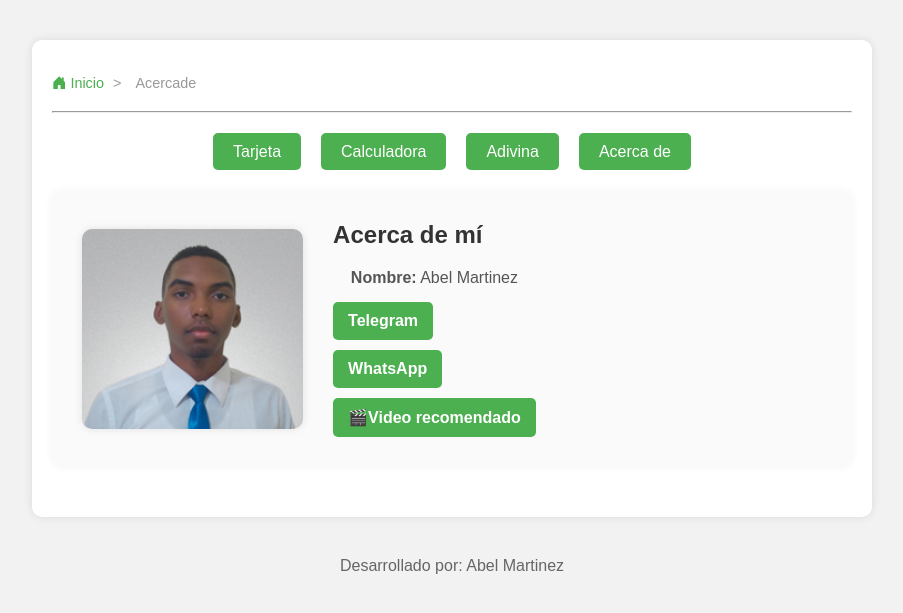
After one commit to abelmartinez04/Programacion-Web, a PHP site: page /acercade.php in a window 1280 px wide. The commit adds this page. Shown: the top 613 px of the page, without its empty margins (188-1091 px from the left). Run offline with PHP 8.4, Linux system fonts and the light colour scheme.

Commit message:
Terminado

```diff
--- /dev/null
+++ b/tarea1/acercade.php
@@ -0,0 +1,79 @@
+<?php require('partes/head.php'); ?>
+<div id="divContenido">
+    <style>
+        .acerca-container {
+            display: flex;
+            align-items: center;
+            gap: 30px;
+            padding: 30px;
+            background-color: #fafafa;
+            border-radius: 10px;
+            box-shadow: 0 0 10px rgba(0,0,0,0.05);
+            max-width: 800px;
+            margin: 30px auto;
+        }
+
+        .acerca-container img {
+            border-radius: 10px;
+            height: 200px;
+            object-fit: cover;
+            box-shadow: 0 0 8px rgba(0,0,0,0.1);
+        }
+
+        .acerca-text {
+            max-width: 500px;
+            text-align: left;
+        }
+
+        .acerca-text h2 {
+            margin-top: 0;
+            color: #333;
+        }
+
+        .acerca-text p {
+            margin: 8px 0;
+            font-size: 1rem;
+            color: #555;
+        }
+
+        .acerca-text .links {
+            margin-top: 15px;
+            display: flex;
+            flex-direction: column;
+            gap: 10px;
+        }
+
+        .acerca-text .links a {
+            text-decoration: none;
+            background-color: #4CAF50;
+            color: white;
+            padding: 10px 15px;
+            border-radius: 5px;
+            transition: background-color 0.3s ease, transform 0.2s;
+            font-weight: bold;
+            display: inline-block;
+            width: fit-content;
+        }
+
+        .acerca-text .links a:hover {
+            background-color: #45a049;
+            transform: translateY(-2px);
+        }
+    </style>
+
+    <div class="acerca-container">
+        <img src="imgs/picture.jpg.png" alt="Abel Martinez" height="200">
+        <div class="acerca-text">
+            <h2>Acerca de mí</h2>
+            <p><strong>Nombre:</strong> Abel Martinez</p>
+            <div class="links">
+                <a href="https://t.me/abelmartinez04" target="_blank">Telegram</a>
+                <a href="https://wa.me/18496545803" target="_blank">WhatsApp</a>
+                <a href="https://youtu.be/LPB2GCQq1qM?si=FTdBA9yU-t4uKH2K" target="_blank">🎬Video recomendado</a>
+            </div>
+
+        </div>
+    </div>
+</div>
+
+<?php require('partes/bottom.php'); ?>
--- a/tarea1/calculadora_resultado.php
+++ b/tarea1/calculadora_resultado.php
@@ -32,6 +32,11 @@ switch ($operacion) {
         $resultado = "Operación no válida.";
         exit();
 }
+
+if (is_numeric($resultado)) {
+    $resultado = number_format($resultado, 2);
+}
+
 ?>
 
 <h3>Resultado: <?= $resultado ?></h3>
--- a/tarea1/partes/head.php
+++ b/tarea1/partes/head.php
@@ -68,6 +68,7 @@
             margin-bottom: 10px;
         }
 
+        <div id="divContenido"></div>
 
         #divFooter {
             text-align: center;
@@ -134,7 +135,6 @@
         </style>
     </head>
     <body>
-            <i class="bi bi-house-door-fill"></i>
         </a>
         <div id="tarea1">
             <div class="breadcrumb">
```
Also changed, not shown: tarea1/adivina.php (added, +86 -0 lines), tarea1/imgs/picture.jpg.png (added).
